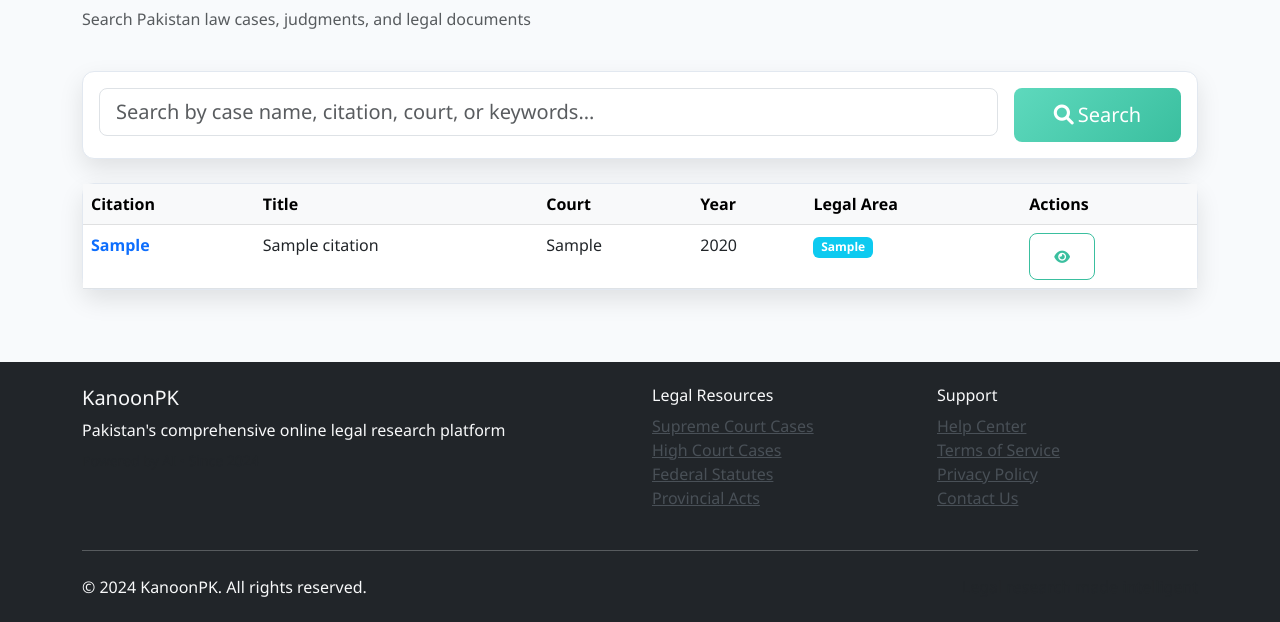
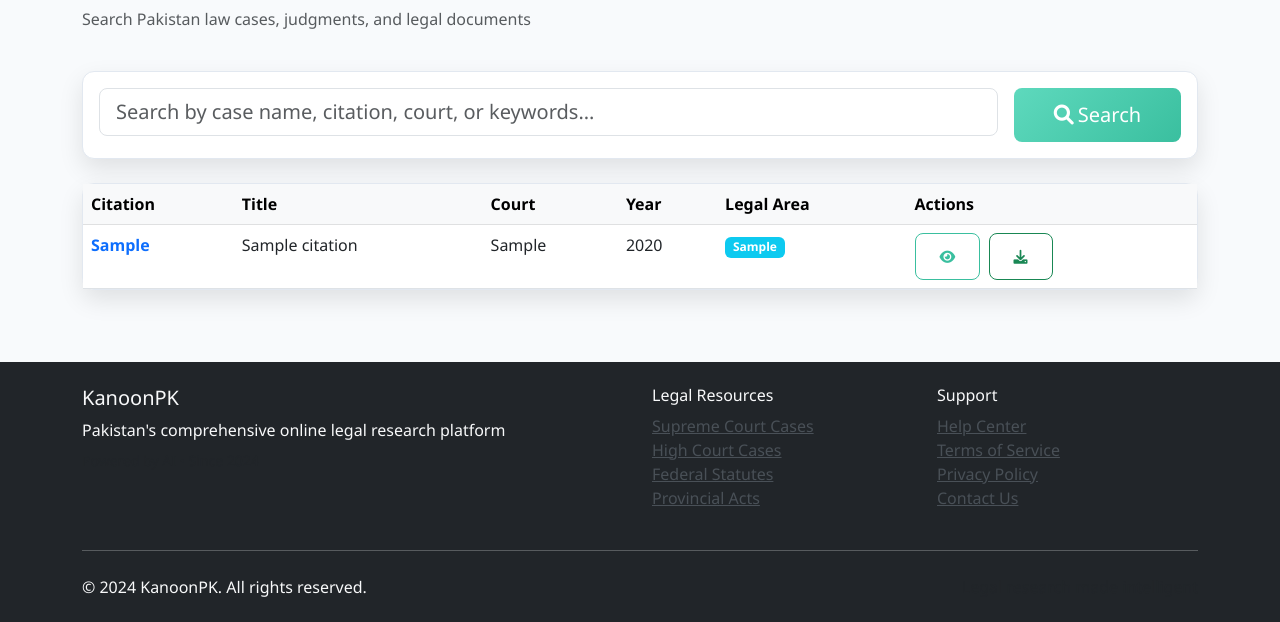
Before and after one commit to Rayhanehmad/CasePoint, a Flask app: page /citations in a window 1280 px wide. Shown: the part 144-766 px from the top of the page. Run offline with Flask 3, Linux system fonts and the light colour scheme; tables that the repository leaves empty hold one stand-in row (values such as "Sample post"); some libraries are stand-ins or nearby versions.

Commit message:
Add functionality to download legal documents directly from search results
Implement a new route in `main.py` for downloading citation documents and update `citation_detail.html` and `citations.html` templates to include download links.

Replit-Commit-Author: Agent
Replit-Commit-Session-Id: b3916e39-d289-4097-a532-5b1937ae237d
Replit-Commit-Checkpoint-Type: intermediate_checkpoint
Replit-Commit-Screenshot-Url: https://storage.googleapis.com/screenshot-production-us-central1/b6f74e4f-d015-4e43-b269-fa726667c59c/b3916e39-d289-4097-a532-5b1937ae237d/ufIoMem

```diff
--- a/main.py
+++ b/main.py
@@ -610,6 +610,18 @@ def view_citation(id):
     citation = LegalCitation.query.get_or_404(id)
     return render_template('citation_detail.html', citation=citation)
 
+@app.route('/download-citation/<int:id>')
+def download_citation(id):
+    """Download citation document file"""
+    from flask import send_file
+    citation = LegalCitation.query.get_or_404(id)
+
+    if not citation.file_path or not os.path.exists(citation.file_path):
+        flash('Document file not found', 'error')
+        return redirect(url_for('view_citation', id=id))
+
+    return send_file(citation.file_path, as_attachment=True)
+
 # Export the Flask app
 application = app
 
--- a/templates/citation_detail.html
+++ b/templates/citation_detail.html
@@ -140,6 +140,11 @@
                 </div>
                 <div class="card-body">
                     <div class="d-grid gap-2">
+                        {% if citation.file_path %}
+                        <a href="{{ url_for('download_citation', id=citation.id) }}" class="btn btn-success">
+                            <i class="fas fa-download me-2"></i>Download Document
+                        </a>
+                        {% endif %}
                         <button class="btn btn-outline-primary" onclick="window.print()">
                             <i class="fas fa-print me-2"></i>Print
                         </button>
--- a/templates/citations.html
+++ b/templates/citations.html
@@ -83,9 +83,14 @@
                                         {% endif %}
                                     </td>
                                     <td>
-                                        <a href="{{ url_for('view_citation', id=citation.id) }}" class="btn btn-sm btn-outline-primary">
+                                        <a href="{{ url_for('view_citation', id=citation.id) }}" class="btn btn-sm btn-outline-primary" title="View Details">
                                             <i class="fas fa-eye"></i>
                                         </a>
+                                        {% if citation.file_path %}
+                                        <a href="{{ url_for('download_citation', id=citation.id) }}" class="btn btn-sm btn-outline-success ms-1" title="Download Document">
+                                            <i class="fas fa-download"></i>
+                                        </a>
+                                        {% endif %}
                                     </td>
                                 </tr>
                                 {% endfor %}
```
